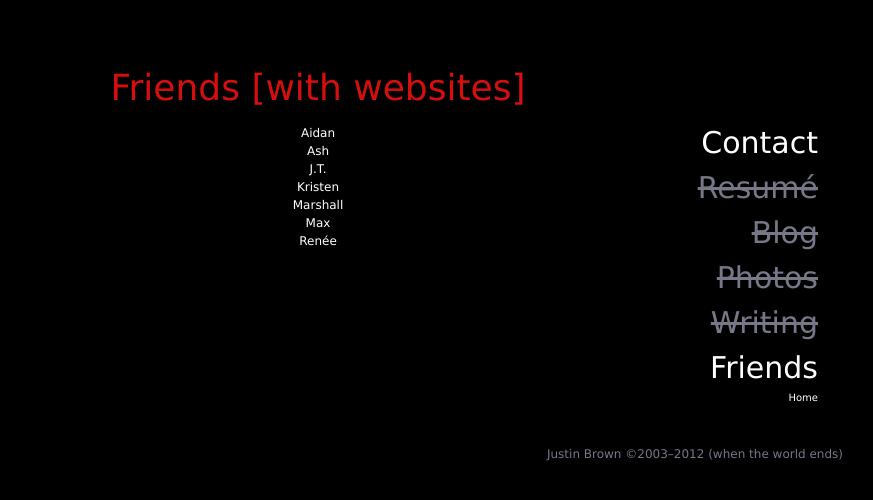
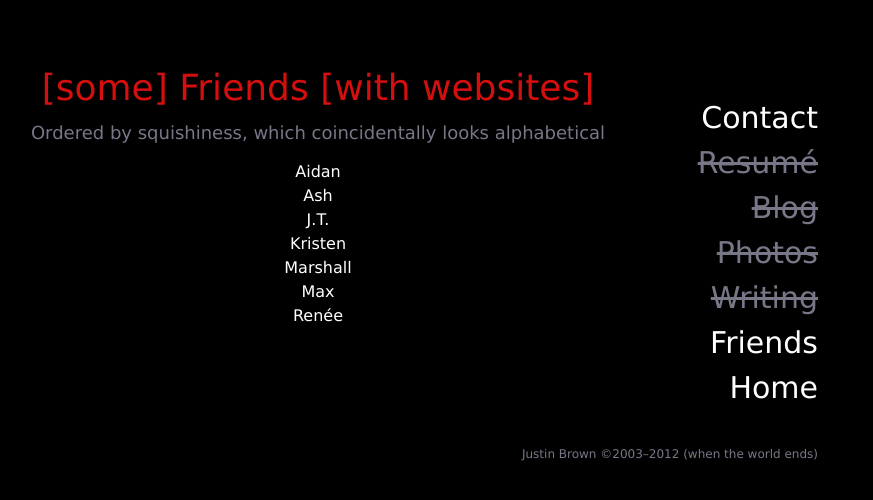
Before and after one commit to catgofire/catgofire.github.com, a Jekyll site: the page built from friends.html, in a window 1280 px wide. Shown: the top 500 px of the page, without its empty margins (147-1020 px from the left). Built offline with Jekyll 4.4.1, drawn with Linux system fonts in a browser that asks for light colours; nearby versions of some CDN libraries; Markdown is read by kramdown in place of the engine named in the settings.

Commit message:
fix home link, update styles

```diff
--- a/_layouts/default.html
+++ b/_layouts/default.html
@@ -40,10 +40,10 @@
           <li>
             <a href="friends.html">Friends</a>
           </li>
+          <li>
+            <a href="/">Home</a>
+          </li>
         </ul>
-        <div id="home">
-          <a href="/">Home</a>
-        </div>
       </div>
 
       <div id="footer">
--- a/assets/css/main.css
+++ b/assets/css/main.css
@@ -11,7 +11,9 @@
 a:hover { color: #01b4ff; }
 a:active { color: #fff; }
 
-h1, h2, h3, h4, h5, h6 { color: #d50e0e; }
+h1 { color: #d50e0e; }
+h2 { color: #fff; }
+h3, h4, h5, h6 { color: 778; }
 
 .highlight { color: #d50e0e; }
 
@@ -34,7 +36,7 @@
 .right-block {
   float: left;
   width: 350px;
-  padding-top: 100px;
+  padding-top: 50px;
 }
 
 #logo {
@@ -55,6 +57,7 @@
 
 .right-block ul {
   margin: 0;
+  margin-top: 25px;
   width: 200px;
   list-style-type: none;
   font-size: 30px;
@@ -63,12 +66,6 @@
 
 .unavailable {
   text-decoration: line-through;
-}
-
-#home {
-  text-align:right;
-  width:200px;
-  font-size: 10px;
 }
 
 .right{ text-align:right; }
@@ -83,8 +80,7 @@
 
 #footer {
   clear: both;
-  width: 825px;
-  margin-right: 125px;
+  width: 800px;
   text-align: right;
 }
 
--- a/friends.html
+++ b/friends.html
@@ -18,8 +18,9 @@
     site: http://www.andrew.cmu.edu/user/rcyang/
 ---
 
-<h1>Friends [with websites]</h1>
-<ul class="blank">
+<h1>[some] Friends [with websites]</h1>
+<h3>Ordered by squishiness, which coincidentally looks alphabetical</h3>
+<ul class="blank" style="font-size:16px;">
   {% for friend in page.friends %}
   <li><a href="{{ friend.site }}">{{ friend.name }}</a></li>
   {% endfor %}
```
